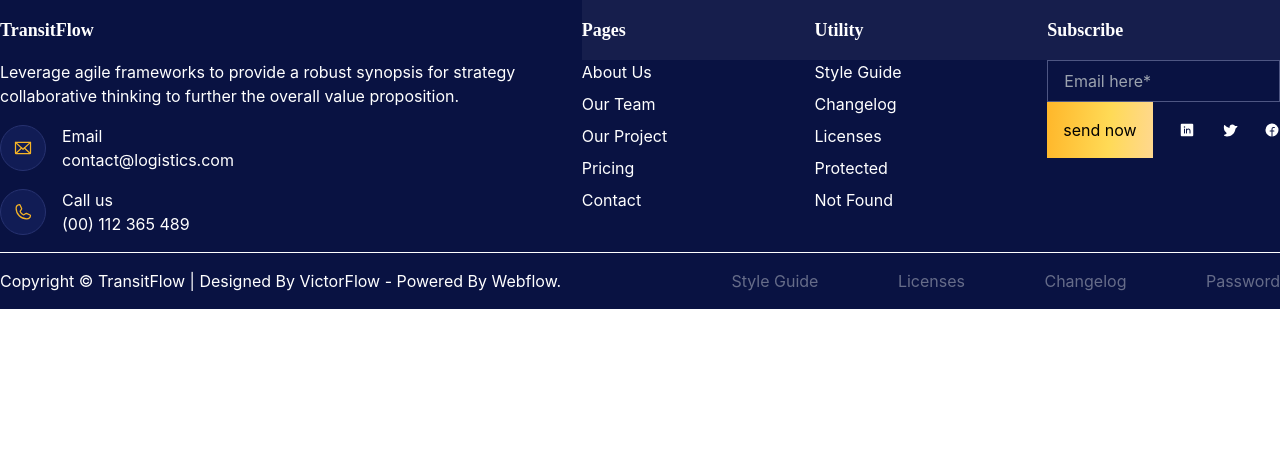
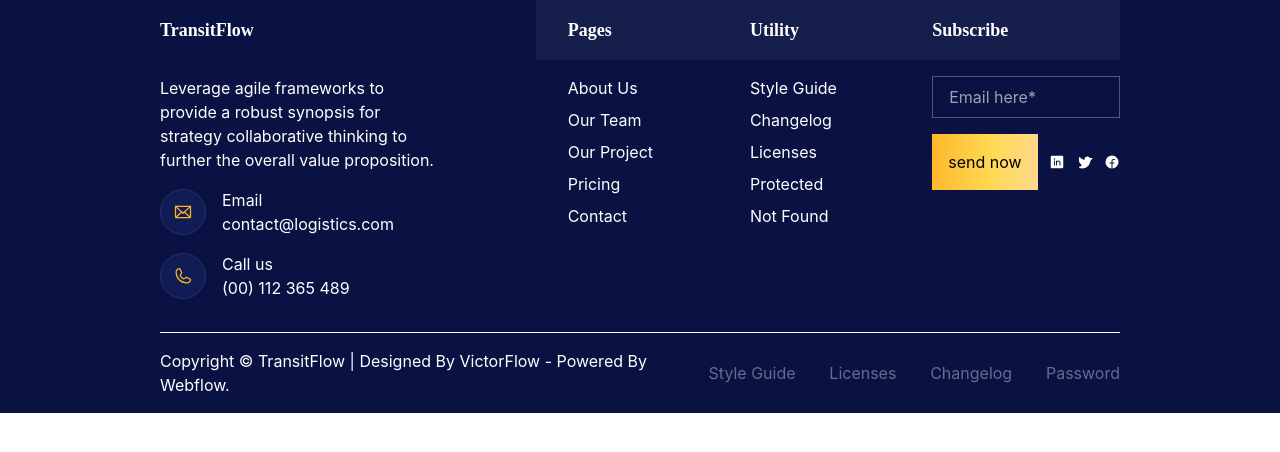
Before and after one commit to smartcollins/logistics, a React (Create React App) app: page / in a window 1280 px wide. Shown: the top 452 px of the page. Built offline with nearby package versions, Linux system fonts and the light colour scheme.

Commit message:
minor sizze issue resolved in Footer

```diff
--- a/src/component/Footer.jsx
+++ b/src/component/Footer.jsx
@@ -7,18 +7,18 @@
     let a = color.blueBg
     // const linear = {background: linear-gradient(`94.06deg, ${color.grdt} -1.21%, ${color.grdt2} 58.66%, ${color.grdt3} 116.84%`)};
     return(
-        <div style={{backgroundColor:a}} className=' capitalize text-white'>
-            <div className=' bg-white/5 flex items-center justify-between font-[Rubik] font-semibold text-lg'>
+        <div style={{backgroundColor:a}} className=' capitalize text-white px-40'>
+            <div className=' bg-white/5 flex items-center justify-between space-x-8 font-[Rubik] font-semibold text-lg'>
                 <div style={{backgroundColor:color.blueBg}} className='w-full py-4'>
                     <p>TransitFlow</p>
                 </div>
                 <p className='w-2/5'>Pages</p>
                 <p className='w-2/5'>Utility</p>
-                <p className='w-2/5'>Subscribe</p>
+                <p className='w-2/4'>Subscribe</p>
             </div>
-            <div className='flex items-start justify-between'>
+            <div className='flex items-start justify-between space-x-8 py-4'>
                 <div style={{backgroundColor:color.blueBg}} className=' w-full normal-case space-y-4 mb-4'>
-                    <p>Leverage agile frameworks to provide a robust synopsis for strategy  collaborative thinking to further the overall value proposition.</p>
+                    <p className='w-3/4'>Leverage agile frameworks to provide a robust synopsis for strategy  collaborative thinking to further the overall value proposition.</p>
                     <div className='flex items-center gap-4'>
                         <div className='p-3 rounded-full bg-[#111c55] border border-[#273270]'>
                             <Envelope size={20} color="#f6b426" />
@@ -52,7 +52,7 @@
                     <p>protected</p>
                     <p>not found</p>
                 </div>
-                <div className='w-2/5'>
+                <div className='w-2/4 space-y-4'>
                     <input className=' font-[League_Spartan] w-full py-2 bg-transparent border border-[#4e5683] indent-4 ' type="text" placeholder='Email here*' />
                     <div className='flex items-center justify-between'>
                         <button style={{background: `linear-gradient(94.06deg, ${color.grdt} -1.21%, ${color.grdt2} 58.66%, ${color.grdt3} 116.84%)`}} className='p-4 text-black'>send now</button>
```
